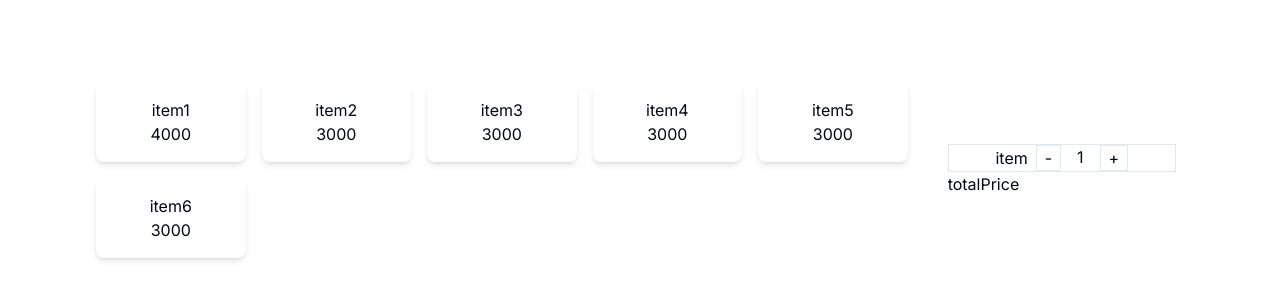
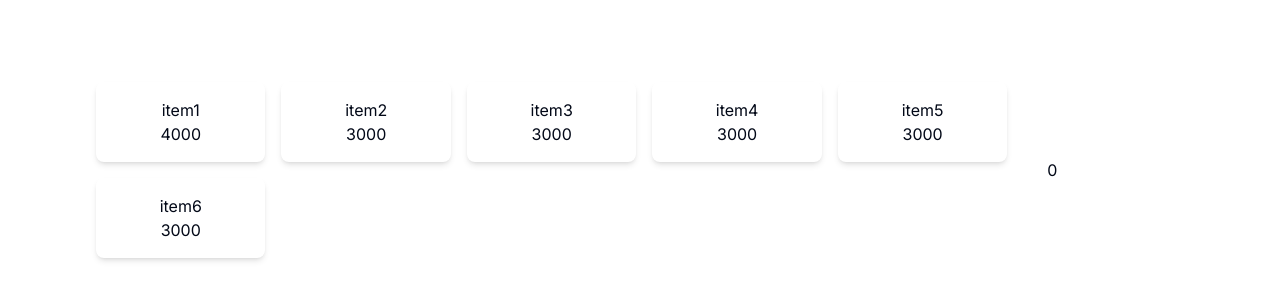
Before and after one commit to 93minki/real-pos-front, a Next.js app: page / in a window 1280 px wide. Shown: the part 230-530 px from the top of the page. Built offline with nearby package versions, Linux system fonts and the light colour scheme.

Commit message:
feat: add order-store, order-provider

```diff
--- a/src/app/layout.tsx
+++ b/src/app/layout.tsx
@@ -1,3 +1,4 @@
+import { OrderStoreProvider } from "@/provider/order-store-provider";
 import type { Metadata } from "next";
 import { Inter } from "next/font/google";
 import "./globals.css";
@@ -16,7 +17,9 @@ export default function RootLayout({
 }>) {
   return (
     <html lang="en">
-      <body className={inter.className}>{children}</body>
+      <body className={inter.className}>
+        <OrderStoreProvider>{children}</OrderStoreProvider>
+      </body>
     </html>
   );
 }
--- a/src/components/pages/menu/MenuCard.tsx
+++ b/src/components/pages/menu/MenuCard.tsx
@@ -1,17 +1,20 @@
-import { MouseEvent } from "react";
+import { useOrderStore } from "@/provider/order-store-provider";
 
 interface MenuCardProps {
   name: string;
   price: number;
-  onClickHandler: (e: MouseEvent<HTMLDivElement>) => void;
 }
 
-export const MenuCard = ({ name, price, onClickHandler }: MenuCardProps) => {
+export const MenuCard = ({ name, price }: MenuCardProps) => {
+  const { addOrder } = useOrderStore((state) => state);
+
   return (
     <div
       role="button"
       className="flex flex-col rounded-lg shadow-md p-4 justify-center items-center"
-      onClick={(e) => onClickHandler(e)}
+      onClick={(e) => {
+        addOrder({ name, price, quantity: 1 });
+      }}
     >
       <span>{name}</span>
       <span>{price}</span>
--- a/src/components/pages/menu/MenuView.tsx
+++ b/src/components/pages/menu/MenuView.tsx
@@ -1,5 +1,4 @@
 "use client";
-import { MouseEvent } from "react";
 import { MenuCard } from "./MenuCard";
 
 type MenuItemsType = {
@@ -42,20 +41,12 @@ const MENU_ITEMS: MenuItemsType = [
 ];
 
 export const MenuView = () => {
-  const MenuClickHandler = (e: MouseEvent<HTMLDivElement>) => {
-    console.log("e", e.currentTarget);
-  };
-
   return (
     <div className="flex-grow-[8] pr-8">
       <ul className="grid grid-cols-5 gap-4">
         {MENU_ITEMS.map((item) => (
           <li key={item.name} className="">
-            <MenuCard
-              name={item.name}
-              price={item.price}
-              onClickHandler={MenuClickHandler}
-            />
+            <MenuCard name={item.name} price={item.price} />
           </li>
         ))}
       </ul>
--- /dev/null
+++ b/src/components/pages/order/OrderItems.tsx
@@ -0,0 +1,38 @@
+interface OrderItemsProps {
+  name: string;
+  quantity: number;
+  upCount: (name: string) => void;
+  downCount: (name: string) => void;
+}
+
+export const OrderItems = ({
+  name,
+  quantity,
+  upCount,
+  downCount,
+}: OrderItemsProps) => {
+  return (
+    <div className="flex gap-2 border justify-center items-center">
+      <span>{name}</span>
+      <div className="flex gap-4">
+        <button
+          className="border px-2"
+          onClick={() => {
+            downCount(name);
+          }}
+        >
+          -
+        </button>
+        <span>{quantity}</span>
+        <button
+          className="border px-2"
+          onClick={() => {
+            upCount(name);
+          }}
+        >
+          +
+        </button>
+      </div>
+    </div>
+  );
+};
--- a/src/components/pages/order/OrderView.tsx
+++ b/src/components/pages/order/OrderView.tsx
@@ -1,36 +1,38 @@
 "use client";
 
+import { useOrderStore } from "@/provider/order-store-provider";
 import { useState } from "react";
+import { OrderItems } from "./OrderItems";
 
 export const OrderView = () => {
   const [quantity, setQuantity] = useState(1);
+  const { orderItems, totalPrice, increaseOrderCount, decreaseOrderCount } = useOrderStore(
+    (state) => state
+  );
 
-  const upCount = () => {
-    setQuantity((prev) => prev + 1);
+  const upCount = (name: string) => {
+    increaseOrderCount(name);
   };
-  const downCount = () => {
-    if (quantity > 0) {
-      setQuantity((prev) => prev - 1);
-    }
+  const downCount = (name: string) => {
+    decreaseOrderCount(name)
   };
 
   return (
     <div className="flex-grow-[2] px-2">
-      <div className="flex gap-2 border justify-center items-center">
-        <span>item</span>
-        <div className="flex gap-4">
-          <button className="border px-2" onClick={downCount}>
-            -
-          </button>
-          <span>{quantity}</span>
-          <button className="border px-2" onClick={upCount}>
-            +
-          </button>
-        </div>
-      </div>
+      {orderItems.map((item) => {
+        return (
+          <OrderItems
+            key={item.name}
+            name={item.name}
+            quantity={item.quantity}
+            downCount={downCount}
+            upCount={upCount}
+          />
+        );
+      })}
 
       <div>
-        <span>totalPrice</span>
+        <span>{totalPrice}</span>
       </div>
     </div>
   );
--- /dev/null
+++ b/src/provider/order-store-provider.tsx
@@ -0,0 +1,38 @@
+"use client";
+
+import { createOrderStore, OrderStore } from "@/store/order-store";
+import { createContext, useContext, useRef } from "react";
+import { useStore } from "zustand";
+
+export type OrderStoreApi = ReturnType<typeof createOrderStore>;
+
+export const OrderStoreContext = createContext<OrderStoreApi | undefined>(
+  undefined
+);
+
+export interface OrderStoreProviderProps {
+  children: React.ReactNode;
+}
+
+export const OrderStoreProvider = ({ children }: OrderStoreProviderProps) => {
+  const storeRef = useRef<OrderStoreApi>();
+  if (!storeRef.current) {
+    storeRef.current = createOrderStore();
+  }
+
+  return (
+    <OrderStoreContext.Provider value={storeRef.current}>
+      {children}
+    </OrderStoreContext.Provider>
+  );
+};
+
+export const useOrderStore = <T,>(selector: (store: OrderStore) => T): T => {
+  const orderStoreContext = useContext(OrderStoreContext);
+
+  if (!orderStoreContext) {
+    throw new Error(`useOrderStore must be used within OrderStoreProvider`);
+  }
+
+  return useStore(orderStoreContext, selector);
+};
--- /dev/null
+++ b/src/store/order-store.ts
@@ -0,0 +1,114 @@
+import { createStore } from "zustand";
+
+export type OrderItems = {
+  name: string;
+  price: number;
+  quantity: number;
+};
+
+export type OrderState = {
+  orderItems: OrderItems[];
+  totalPrice: number;
+};
+
+export type OrderActions = {
+  addOrder: (item: OrderItems) => void;
+  deleteOrder: (name: string) => void;
+  increaseOrderCount: (name: string) => void;
+  decreaseOrderCount: (name: string) => void;
+};
+
+export type OrderStore = OrderState & OrderActions;
+
+export const defaultInitiState: OrderState = {
+  orderItems: [],
+  totalPrice: 0,
+};
+
+export const createOrderStore = (initState: OrderState = defaultInitiState) => {
+  return createStore<OrderStore>()((set) => ({
+    ...initState,
+    addOrder: (item) =>
+      set((state) => {
+        const existItemIndex = state.orderItems.findIndex(
+          (orderItem) => orderItem.name === item.name
+        );
+
+        if (existItemIndex !== -1) {
+          const updateOrderItems = [...state.orderItems];
+          const existItem = updateOrderItems[existItemIndex];
+          existItem.quantity += 1;
+
+          return {
+            orderItems: updateOrderItems,
+            totalPrice: state.totalPrice + item.price,
+          };
+        } else {
+          return {
+            orderItems: [...state.orderItems, item],
+            totalPrice: state.totalPrice + item.price * item.quantity,
+          };
+        }
+      }),
+    deleteOrder: (name) =>
+      set((state) => {
+        const itemToDelete = state.orderItems.find(
+          (orderItem) => orderItem.name === name
+        );
+        if (itemToDelete) {
+          return {
+            orderItems: state.orderItems.filter(
+              (orderItem) => orderItem.name !== name
+            ),
+            totalPrice:
+              state.totalPrice - itemToDelete.price * itemToDelete.quantity,
+          };
+        } else {
+          return state;
+        }
+      }),
+    increaseOrderCount: (name) =>
+      set((state) => {
+        const existItemIndex = state.orderItems.findIndex(
+          (orderItem) => orderItem.name === name
+        );
+
+        if (existItemIndex !== -1) {
+          const updateOrderItems = [...state.orderItems];
+          const existItem = updateOrderItems[existItemIndex];
+          existItem.quantity += 1;
+
+          return {
+            orderItems: updateOrderItems,
+          };
+        } else {
+          return state;
+        }
+      }),
+    decreaseOrderCount: (name) =>
+      set((state) => {
+        const existItemIndex = state.orderItems.findIndex(
+          (orderItem) => orderItem.name === name
+        );
+
+        if (existItemIndex !== -1) {
+          const updateOrderItems = [...state.orderItems];
+          const existItem = updateOrderItems[existItemIndex];
+          if (existItem.quantity > 1) {
+            existItem.quantity -= 1;
+            return {
+              orderItems: updateOrderItems,
+            };
+          } else {
+            return {
+              orderItems: state.orderItems.filter(
+                (orderItem) => orderItem.name !== name
+              ),
+            };
+          }
+        } else {
+          return state;
+        }
+      }),
+  }));
+};
```
